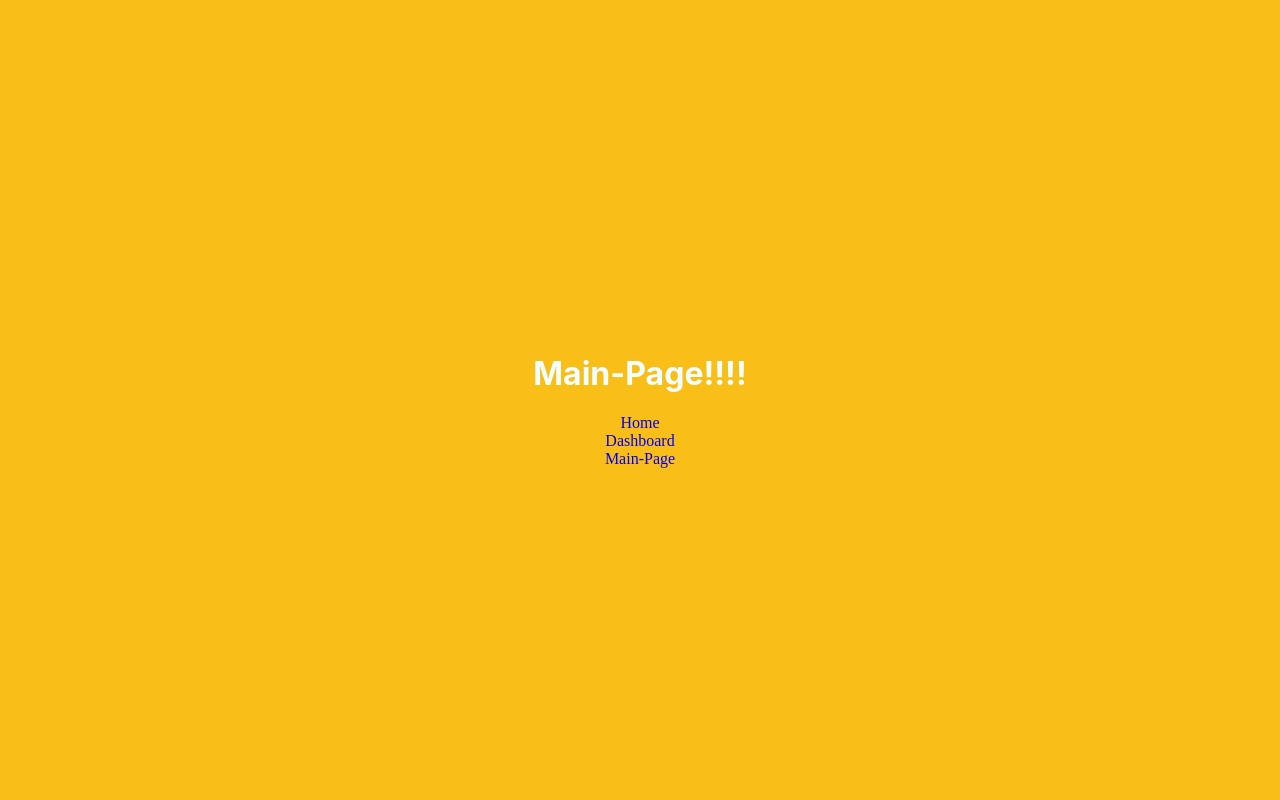
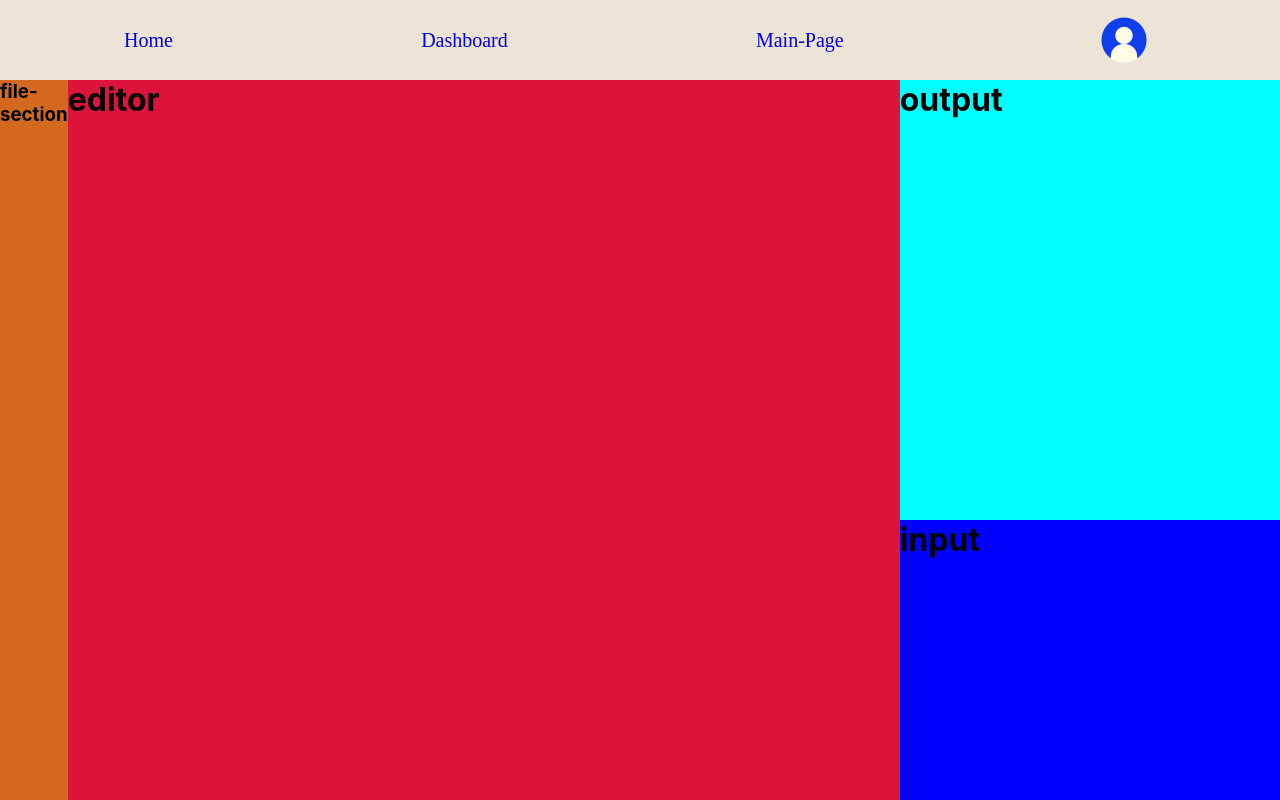
Before and after one commit to VirMTC01/sem-5-project, a React (Create React App) app: page /MainPage in a window 1280 px wide. Built offline with nearby package versions, Linux system fonts and the light colour scheme.

Commit message:
5-Main Page Structure

```diff
--- a/src/pages/MainPage.jsx
+++ b/src/pages/MainPage.jsx
@@ -1,15 +1,40 @@
-import React  from 'react';
+import React from 'react';
 import './mainpage.css'
 import { NavLink } from 'react-router-dom';
-const MainPage = ()=>{
+import logo from '../images/login-img.png'
+const MainPage = () => {
   return (
     <>
-     <div id='box3'>
-    <h1>Main-Page!!!!</h1>
-    <NavLink className={'nav'} to={'/'}>Home</NavLink>
-    <NavLink className={'nav'} to={'/Dashboard'}>Dashboard</NavLink>
-    <NavLink className={'nav'} to={'/MainPage'}>Main-Page</NavLink>
-    </div>
+    <main>
+      <div id='nav-box'>
+        {/* <h1>Main-Page!!!!</h1> */}
+        <NavLink className={'nav'} to={'/'}>Home</NavLink>
+        <NavLink className={'nav'} to={'/Dashboard'}>Dashboard</NavLink>
+        <NavLink className={'nav'} to={'/MainPage'}>Main-Page</NavLink>
+        <img src={logo} alt='logo' id='logo'/>
+      </div>
+      <div id='main-box'>
+      <div id="file-sec">
+         <h3 style={{margin:'0'}}>file-section</h3>
+      </div>
+      <div id="code-box">
+
+      <div id="editor-container">
+          <h1>editor</h1>
+      </div>
+      <div id="output-window">
+          <div id="output">
+            <h1>output</h1>
+          </div>
+          <div id="input">
+            <h1>input</h1>
+          </div>
+      </div>
+      </div>
+      </div>
+
+
+      </main>
     </>
 
   );
--- a/src/pages/mainpage.css
+++ b/src/pages/mainpage.css
@@ -1,16 +1,56 @@
-#box3{
+*{
+    margin: 0;
+    padding: 0;
+}
+#nav-box{
+    display: flex;
+    justify-content: space-around;
+    align-items: center;
+    height: 10vh;
+    width: 100vw;
+    font-size: 20px;
+    background-color: rgb(236, 228, 214);
+    color: rgb(206, 232, 232);
+    text-decoration: none;
+    font-family: cursive;
+}
+#file-sec{
+    height: 90vh;
+    width: 6vw;
+    background-color: chocolate;
+    display: flex;
+}
+#logo{
+    height: 8vh;
+}
+#code-box{
+    height: 90vh;
+    width: 95vw;
+    background-color: blueviolet;
+    display: flex;
+}
+#main-box{
+    display: flex;
+}
+#editor-container{
+    background-color: crimson;
+    height: 90vh;
+    width: 65vw;
+}
+#output-window{
+    background-color: gold;
+    height: 90vh;
+    width: 30vw;
     display: flex;
     flex-direction: column;
-    justify-content: center;
-    align-items: center;
-    height: 100vh;
-    width: 100vw;
-    background-color: rgb(250, 190, 25);
-    color: azure;
 }
-.nav{
-    text-decoration: none;
-
-    font-family: cursive;
-
+#output{
+  height: 55vh;
+  width: 30vw;
+ background-color: aqua;
 }
+#input{
+    height: 35vh;
+    width: 30vw;
+   background-color: rgb(0, 0, 255);
+  }
```
Also changed, not shown: src/images/login-img.png (added).
